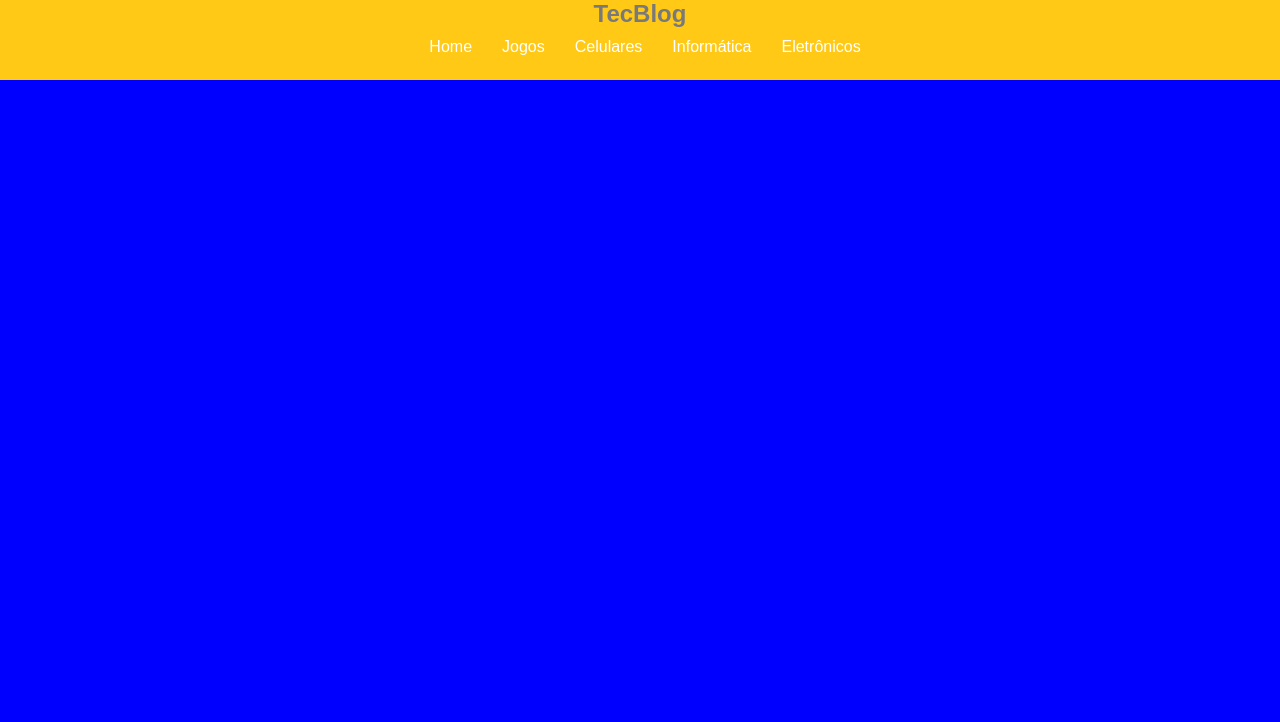
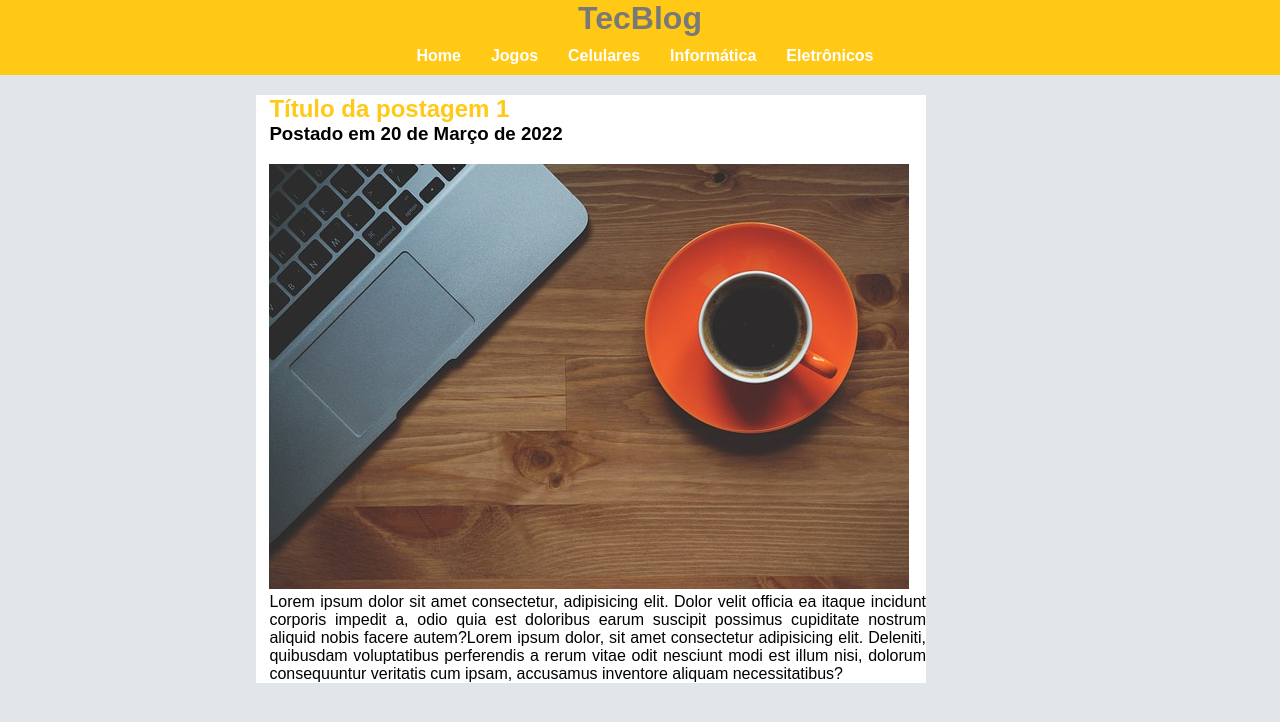
Before and after one commit to PedrohDavi/DESAFIO-2-MICROINFORMATICA, a Flask app: page / in a window 1280 px wide. Shown: the top 722 px of the page. Run offline with Flask 2, Linux system fonts and the light colour scheme.

Commit message:
alterações img

```diff
--- a/static/css/style.css
+++ b/static/css/style.css
@@ -7,14 +7,11 @@ body, ul, li, p {
 
  body {
     max-width: 100%;
-    margin: 0px auto;
-    background: blue;
-
  }
 
  header {
-  width: 100%;
-  height: 80px;
+  width: auto;
+  height: 18%;
   background: rgb(255, 201, 22);
  }
 
@@ -26,15 +23,19 @@ body, ul, li, p {
 
  a {
    text-decoration:none;
-   color: white
+   color: white;
+   border-radius: 0.6rem;
  }
 
-header h2 {
+ a:hover {
+  background: rgb(228, 175, 0) ;
+ }
+
+header h1 {
   color: rgb(122, 121, 121);
   margin: 0%;
   text-align: center;
 }
-
 
 .menu {
     display: flex;
@@ -49,3 +50,27 @@ header h2 {
     margin: auto;
     padding: 10px;
   }
+
+main {
+    width: 670px;
+    margin-left: 20%;
+    background: white;
+    justify-content: center;
+  }
+
+.post1 {
+  margin-left: 2%;
+}
+
+.post1 h2 {
+  color: rgb(255, 201, 22);
+  margin-bottom: 0%;
+}
+
+.post1 h3 {
+  margin-top: 0%;
+}
+
+.post1 p {
+  text-align: justify;
+}
--- a/templates/home.html
+++ b/templates/home.html
@@ -7,16 +7,24 @@
     <title>Home page</title>
     <link rel="stylesheet" href="../static/css/style.css">
 </head>
-<body>
+<body style="background-color: rgb(225, 230, 235);">
     <header>
-        <h2>TecBlog</h2>
+        <h1>TecBlog</h1>
         <ul class="menu">
-            <li><a href="home">Home</a></li>
-            <li><a href="jogos">Jogos</a></li>
-            <li><a href="celulares">Celulares</a></li>
-            <li><a href="informatica">Informática</a></li>
-            <li><a href="eletronicos">Eletrônicos</a></li>
+            <li><strong><a href="home">Home</a></strong></li>
+            <li><strong><a href="jogos">Jogos</a></strong></li>
+            <li><strong><a href="celulares">Celulares</a></strong></li>
+            <li><strong><a href="informatica">Informática</a></strong></li>
+            <li><strong><a href="eletronicos">Eletrônicos</a></strong></li>
         </ul>
     </header>
+    <main>
+       <div class="post1">
+            <h2>Título da postagem 1</h2>
+            <h3>Postado em 20 de Março de 2022</h3>
+            <img src="../static/img/imagem1.jpg">
+            <p>Lorem ipsum dolor sit amet consectetur, adipisicing elit. Dolor velit officia ea itaque incidunt corporis impedit a, odio quia est doloribus earum suscipit possimus cupiditate nostrum aliquid nobis facere autem?Lorem ipsum dolor, sit amet consectetur adipisicing elit. Deleniti, quibusdam voluptatibus perferendis a rerum vitae odit nesciunt modi est illum nisi, dolorum consequuntur veritatis cum ipsam, accusamus inventore aliquam necessitatibus?</p>
+       </div>
+    </main>
 </body>
 </html>
```
